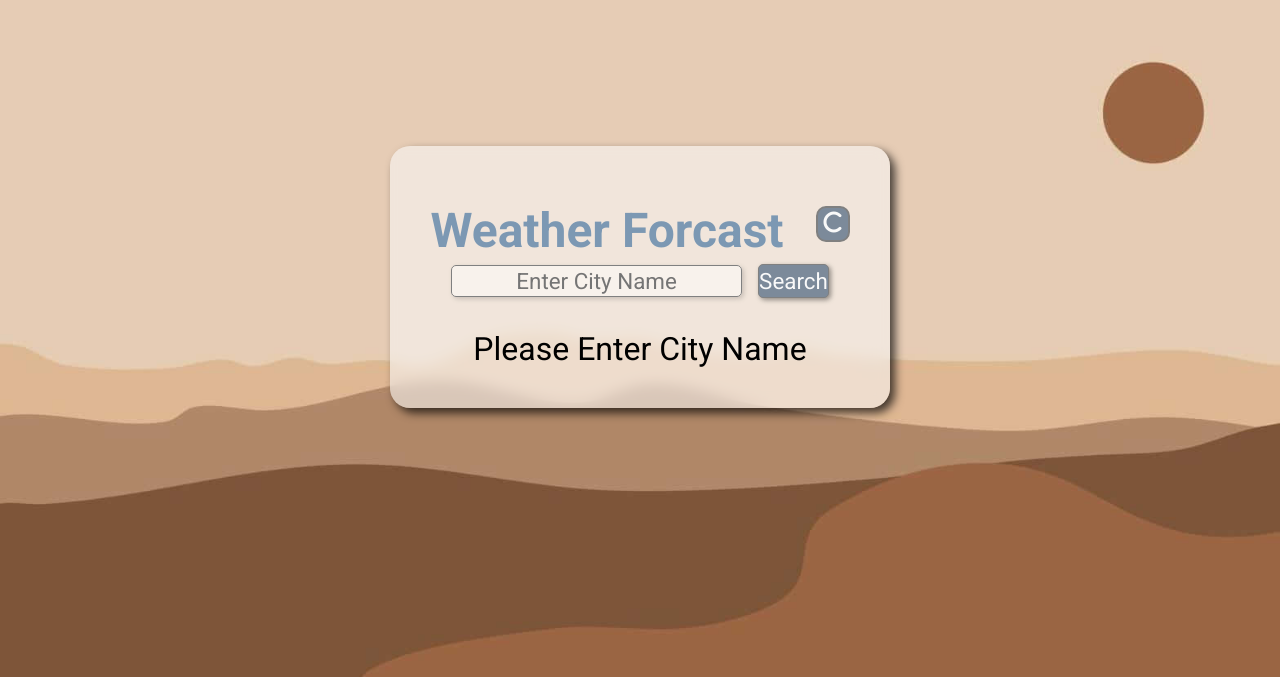
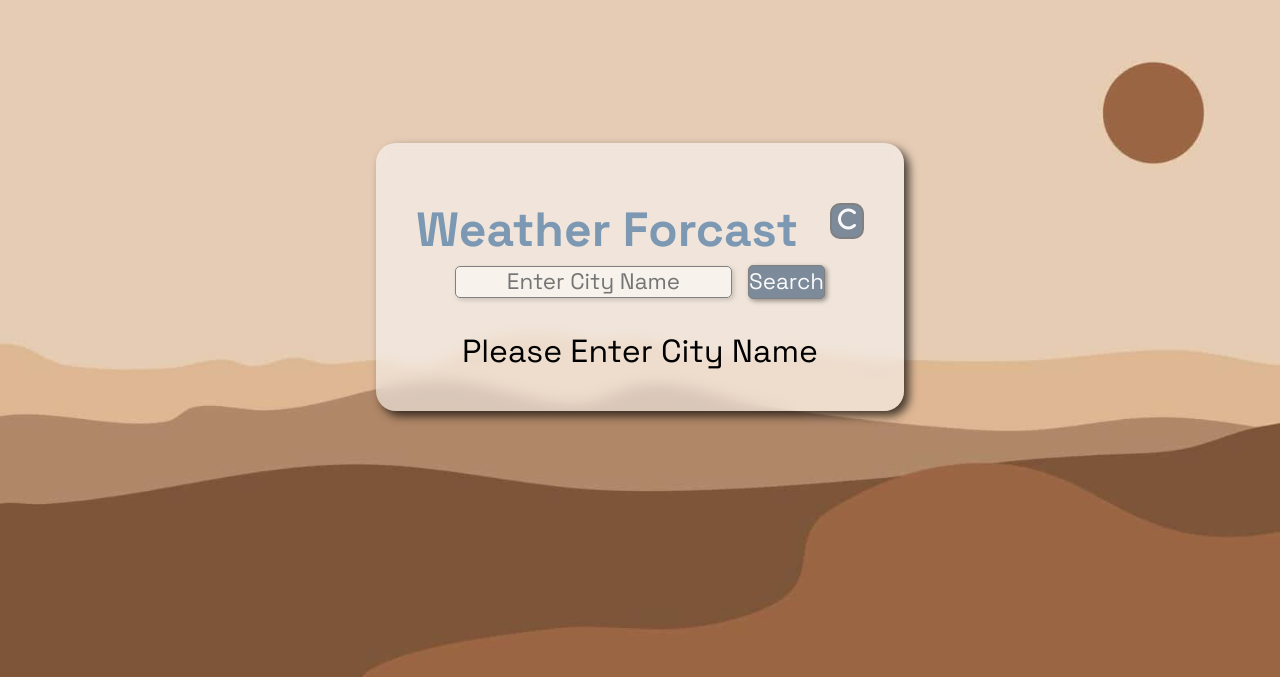
Before and after one commit to kaihere14/weather-check, a plain HTML site: page index.html in a window 1280 px wide. Shown: the part 123-800 px from the top of the page. Drawn offline with Linux system fonts and the light colour scheme.

Commit message:
update -2
-Changed fonts from "Roboto" to "Space Grotesk"

```diff
--- a/style.css
+++ b/style.css
@@ -5,7 +5,7 @@
 }
 @font-face {
     font-family: 'steph';
-    src: url(fonts/Roboto-VariableFont_wdth\,wght.ttf);
+    src: url(fonts/SpaceGrotesk-VariableFont_wght.ttf);
 }
 .main{
     height: 100vh;
```
Also changed, not shown: fonts/SpaceGrotesk-VariableFont_wght.ttf (added).
